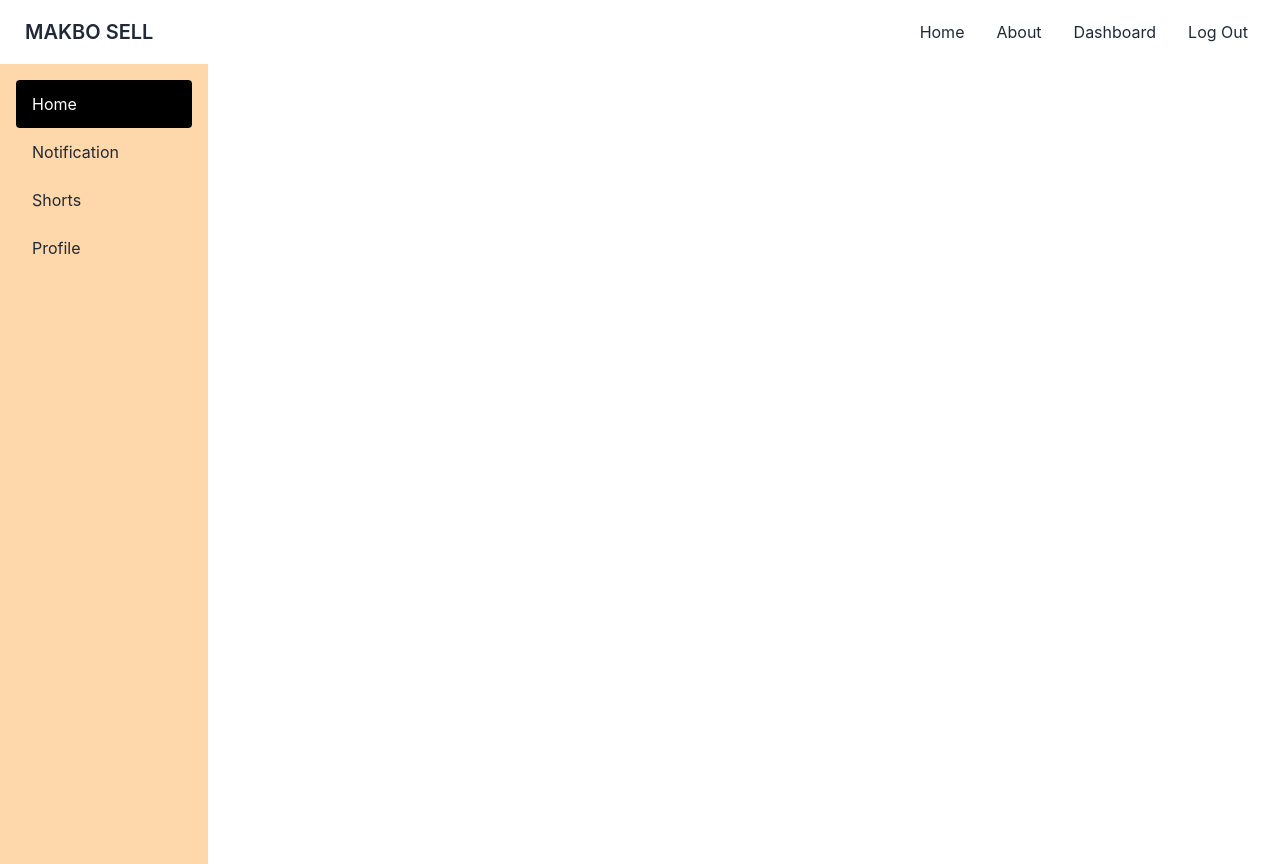
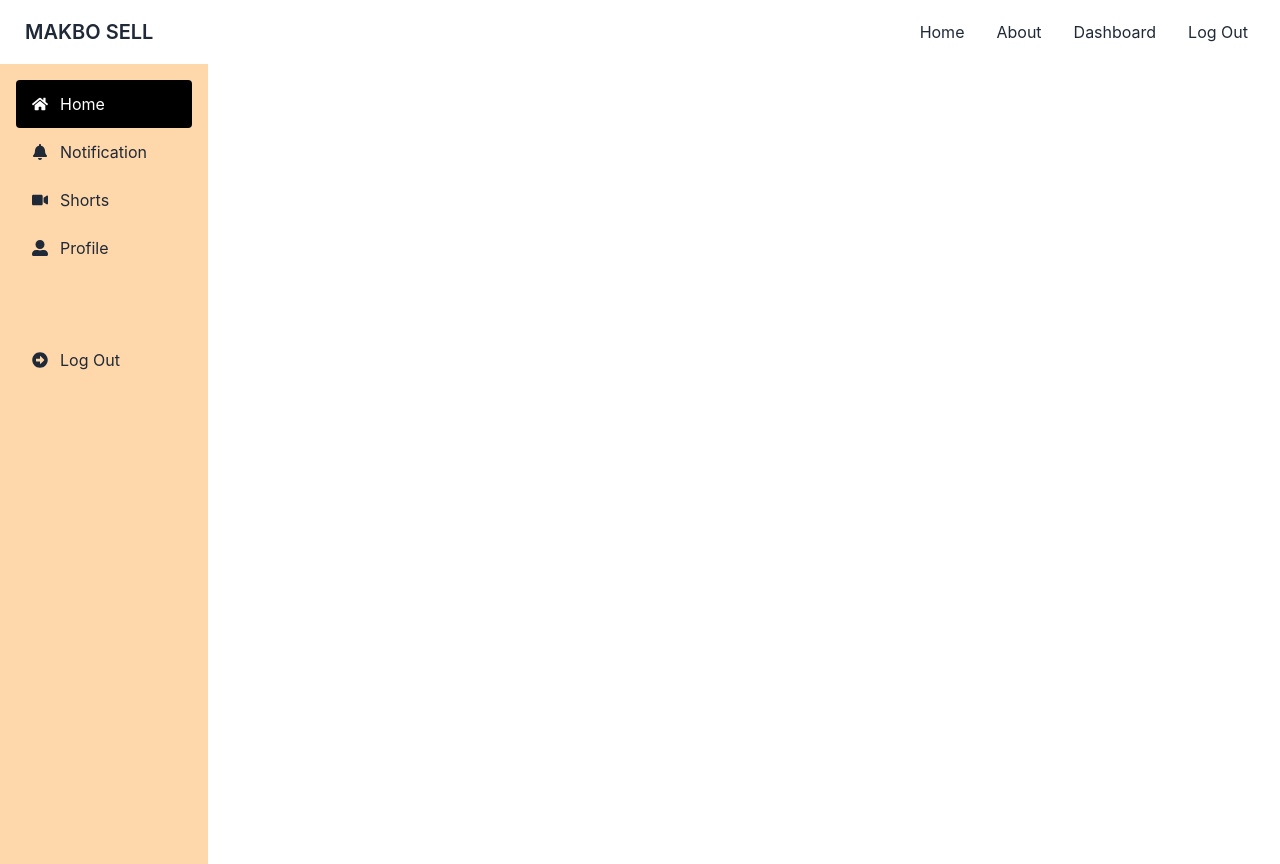
Before and after one commit to siamalrafi/Applytask-Update-, a React (Create React App) app: page /dashboard in a window 1280 px wide. Built offline with nearby package versions, Linux system fonts and the light colour scheme; no server answers; sample sign-in values are in the browser's storage.

Commit message:
This is the next

```diff
--- a/src/Layout/DashBoardLayout.jsx
+++ b/src/Layout/DashBoardLayout.jsx
@@ -1,9 +1,10 @@
 import React, { useContext, useEffect, useState } from 'react';
+import { FaArrowAltCircleRight, FaBell, FaHome, FaUserAlt, FaVideo } from 'react-icons/fa';
 import { Link, Outlet } from 'react-router-dom';
 import { AuthContext } from '../Context/AuthProvider';
 
 const DashBoardLayout = () => {
-    const { user } = useContext(AuthContext);
+    const { user, logOut } = useContext(AuthContext);
 
 
 
@@ -19,10 +20,22 @@ const DashBoardLayout = () => {
                     <label htmlFor="deshboard-drawer" className="drawer-overlay"></label>
                     <ul className="menu h-screen p-4 lg:w-52 md:w-52 w-32 bg-orange-200 text-base-content">
                         <li className='bg-black text-white rounded'>
-                            <Link to={'/dashboard/home'}>Home</Link></li>
-                        <li><Link to={'/dashboard/'}>Notification</Link></li>
-                        <li><Link to={'/dashboard/'}>Shorts</Link></li>
-                        <li><Link to={'/dashboard/'}>Profile</Link></li>
+                            <Link to={'/dashboard/home'}>
+                                <FaHome />
+                                Home</Link></li>
+                        <li><Link to={'/dashboard/'}>
+                            <FaBell />
+                            Notification</Link></li>
+                        <li><Link to={'/dashboard/'}>
+                            <FaVideo />
+                            Shorts</Link></li>
+                        <li><Link to={'/dashboard/'}>
+                            <FaUserAlt />
+                            Profile</Link></li>
+                        <li className='my-16'><Link onClick={() => logOut()} to={'/dashboard/'}>
+                            <FaArrowAltCircleRight />
+                            Log Out</Link></li>
+
                     </ul>
                 </div>
             </div>
--- a/src/Pages/Navbar.jsx
+++ b/src/Pages/Navbar.jsx
@@ -10,7 +10,7 @@ const Navbar = () => {
         <li><Link to='/'>Home</Link></li>
         <li><Link to='/'>About</Link></li>
         {
-            user ?
+            user?.email ?
                 <>
                     <li><Link to='/dashboard'>Dashboard</Link></li>
 
```
